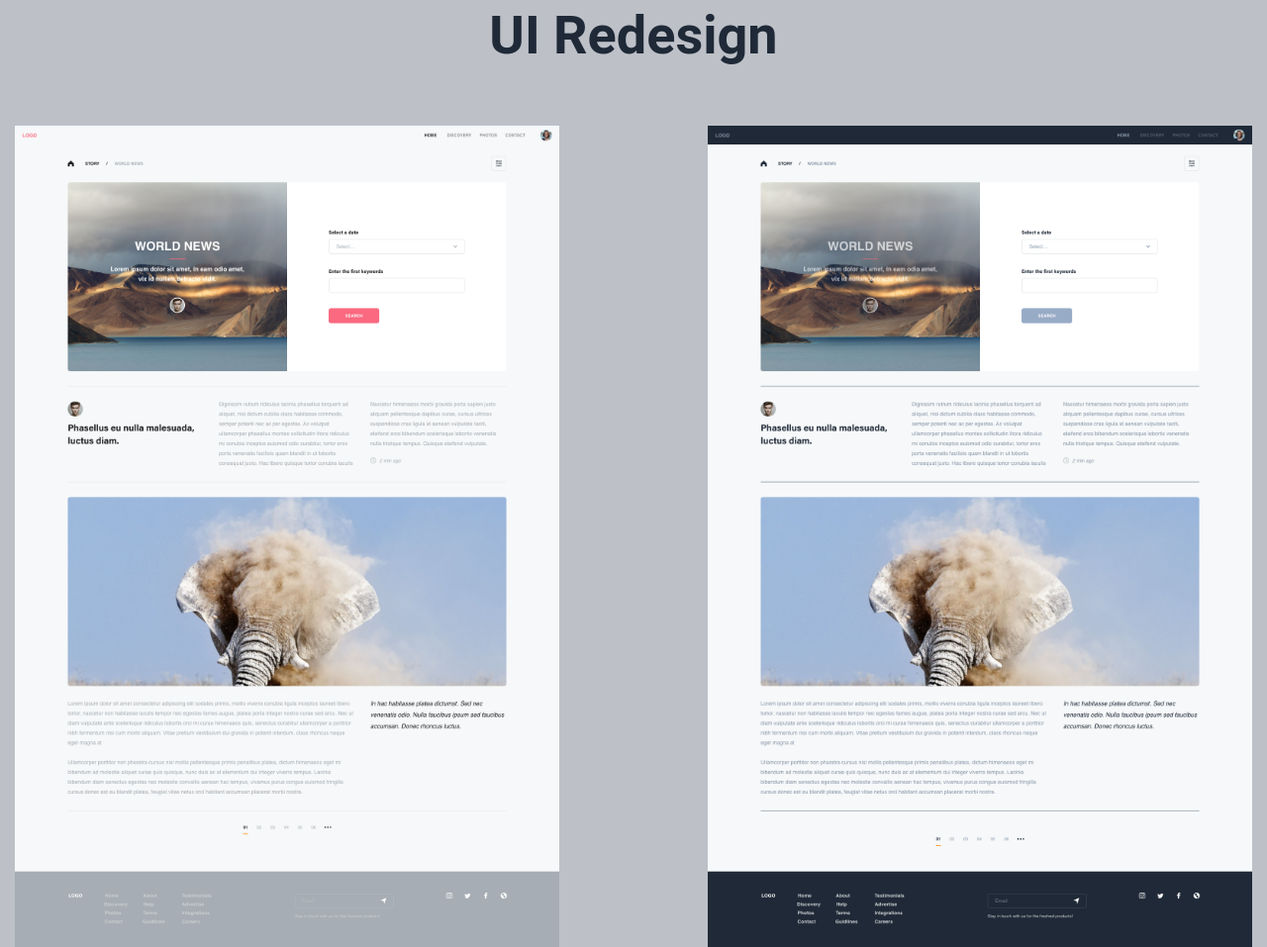
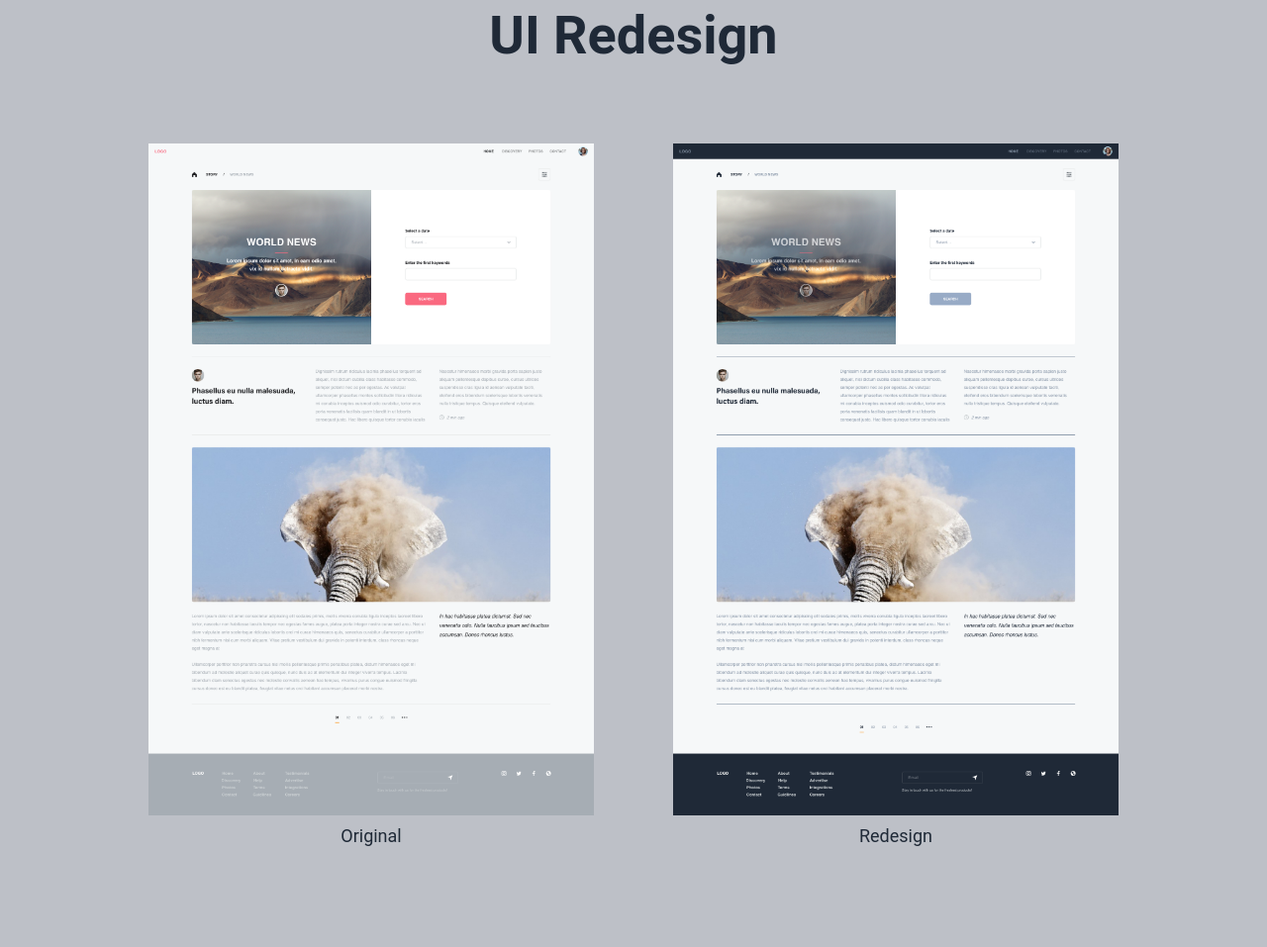
Before and after one commit to kconv/kconv.github.io, a plain HTML site: page index.html in a window 1280 px wide. Shown: the part 3860-4817 px from the top of the page at 99% size. Drawn offline with Linux system fonts and the light colour scheme.

Commit message:
ui design portfolio update

```diff
--- a/index.html
+++ b/index.html
@@ -138,6 +138,8 @@
           </h2>
         </a>
         <div class="contents">
+          <div class="redesign">
+
             <div class="info">
               <img src="images/Original-Desktop-3.png" alt="Original">
               <div class="text">Original</div>
@@ -145,6 +147,7 @@
             <div class="info">
               <img src="images/Converse-Desktop-3.png" alt="Redesign">
               <div class="text">Redesign</div>
+            </div>
           </div>
         </div>
       </div>
--- a/styles.css
+++ b/styles.css
@@ -22,6 +22,7 @@ a:visited {
   color: #E5E7EB;
   text-decoration: none;
 }
+
 a:hover {
   color: #9da6ba;
 }
@@ -201,12 +202,23 @@ h4 {
   background-color: #bdc0c7;
   flex-direction: column;
   display: flex;
-
   justify-content: center;
   align-items: center;
   margin-left: auto;
   margin-right: auto;
   /* height: 800px; */
+}
+
+.redesign {
+    display: flex;
+    justify-content: center;
+    align-items: center;
+    gap: 280px;
+    padding: 18px;
+}
+
+.redesign > .info > img {
+    width: 450px
 }
 
 .info > img {
```
Lines whose indentation alone changed are shown as unchanged.
